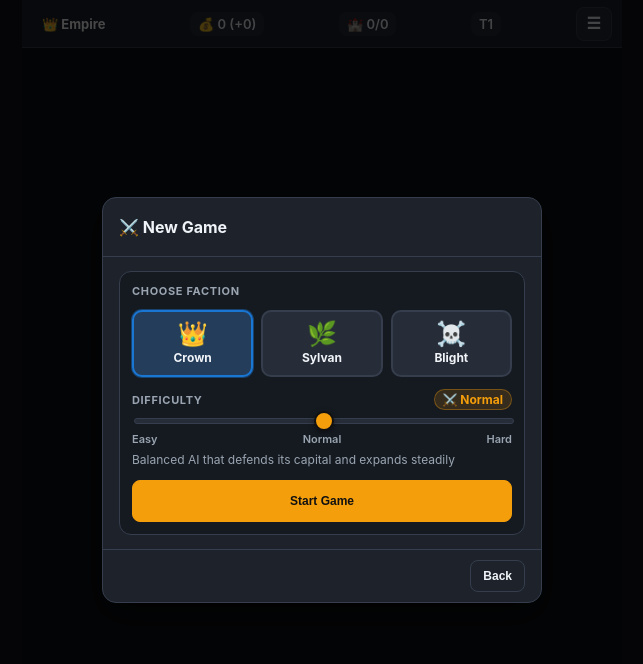
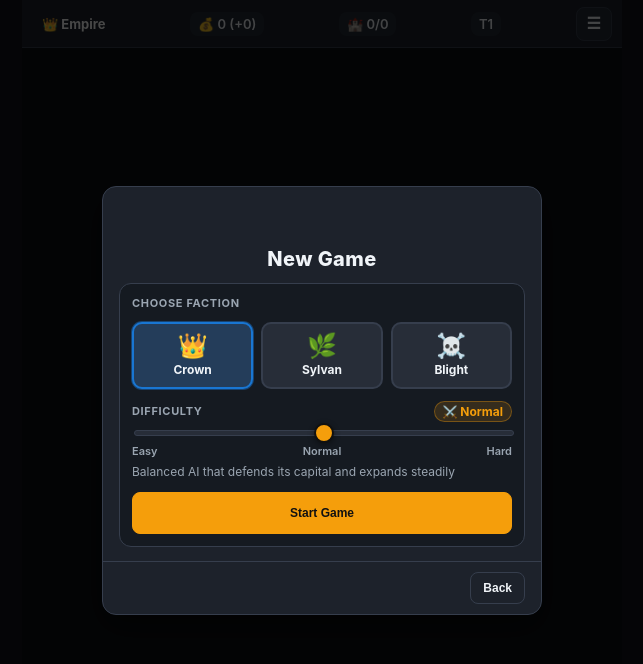
Before and after one commit to ramosian-glider/warlords, a plain HTML site: page index.html in a window 1280 px wide. Both pictures are taken after a click on the button "New Game". Shown: the top 664 px of the page, without its empty margins (318-961 px from the left). Drawn offline with Linux system fonts and the light colour scheme.

Commit message:
Center the New Game modal title

```diff
--- a/index.html
+++ b/index.html
@@ -1833,7 +1833,10 @@
     }).join('');
     const initDiff = CONFIG.DIFFICULTIES[diffOrder[curDiffIdx]];
 
-    openModal('⚔️ New Game', `
+    openModal('', `
+      <div class="menu-hero" style="padding:0 0 2px;">
+        <div class="menu-hero-title" style="font-size:20px;">New Game</div>
+      </div>
       <div class="new-game-box">
         <div class="field-label">Choose Faction</div>
         <div class="faction-grid" id="faction-picker">${factionCardsHtml}</div>
@@ -1848,7 +1851,7 @@
         </div>
         <button class="act-btn primary" id="m-new-start">Start Game</button>
       </div>
-    `, `<button class="btn-sm sec" id="ng-back">Back</button>`);
+    `, `<button class="btn-sm sec" id="ng-back">Back</button>`, true);
 
     const picker = document.getElementById('faction-picker');
     picker.querySelectorAll('input[name="new-faction"]').forEach(radio => {
```
